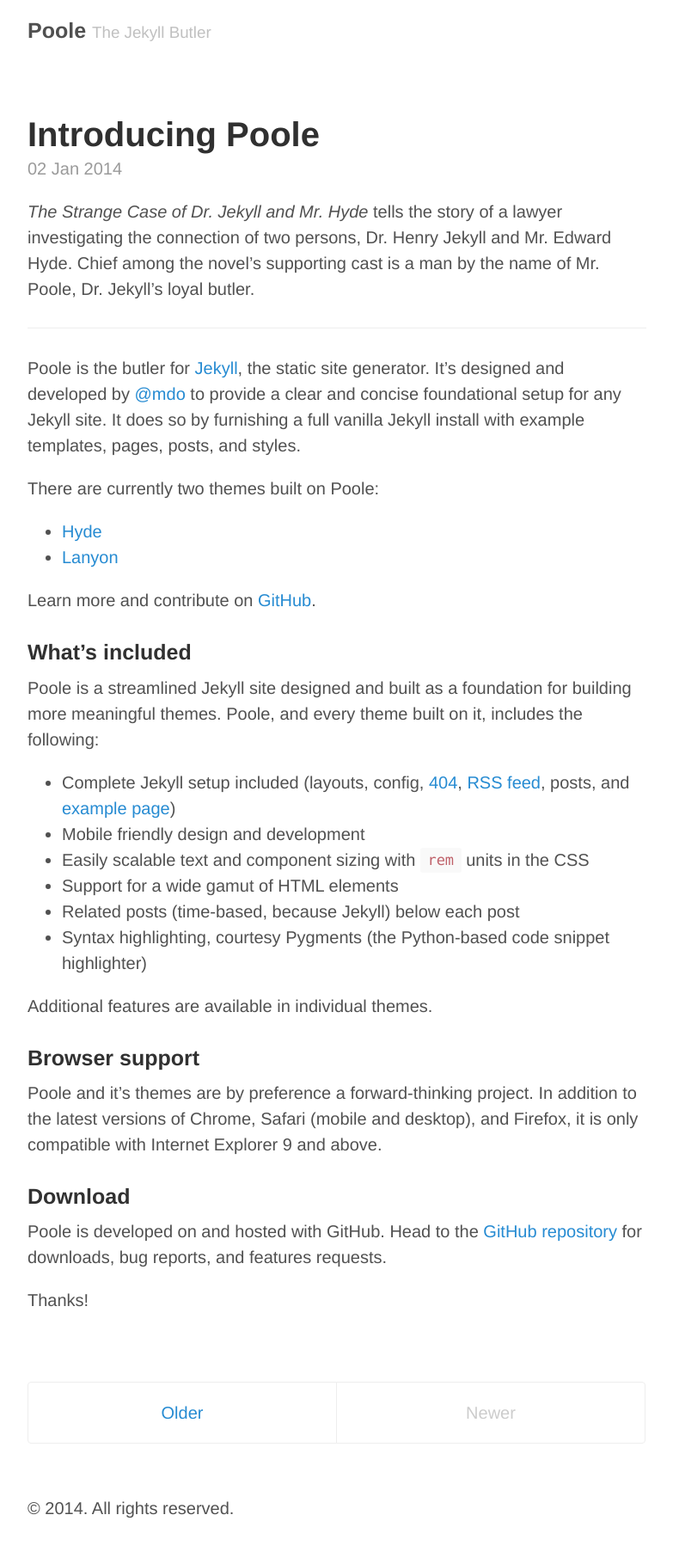
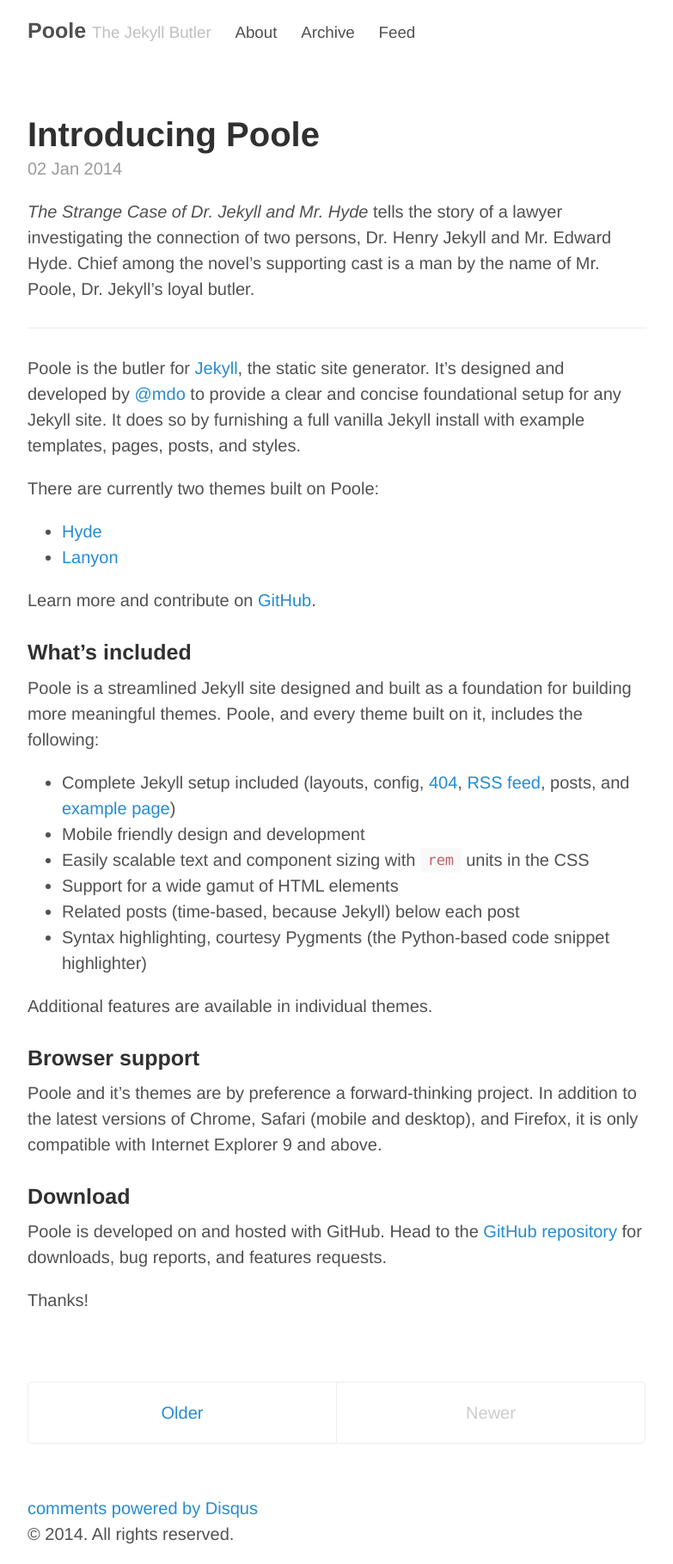
Before and after one commit to thongke/thongke.github.io, a Jekyll site: the page built from index.html, in a window 1280 px wide. Shown: the whole page at 86% size, without its empty margins (248-1031 px from the left). Built offline with Jekyll 4.4.1, drawn with Linux system fonts in a browser that asks for light colours; Markdown is read by kramdown in place of the engine named in the settings; the list of posts is cut into pages by our own code; before the commit the page ends 1789 px from its top, so only the background shows below that.

Commit message:
categorized

```diff
--- a/_config.yml
+++ b/_config.yml
@@ -20,3 +20,8 @@
 version:          1.0.0
 github:
   repo:           https://github.com/poole/poole
+
+pages_list:
+  About: '/about'
+  Archive: '/archive'
+  Feed: '/atom.xml'
--- /dev/null
+++ b/_includes/comments.html
@@ -0,0 +1,15 @@
+<!-- Add Disqus comments. -->
+<div id="disqus_thread"></div>
+<script type="text/javascript">
+  /* * * CONFIGURATION VARIABLES: EDIT BEFORE PASTING INTO YOUR WEBPAGE * * */
+  var disqus_shortname = '<USERNAME>'; // required: replace example with your forum shortname
+
+  /* * * DON'T EDIT BELOW THIS LINE * * */
+  (function() {
+    var dsq = document.createElement('script'); dsq.type = 'text/javascript'; dsq.async = true;
+    dsq.src = '//' + disqus_shortname + '.disqus.com/embed.js';
+    (document.getElementsByTagName('head')[0] || document.getElementsByTagName('body')[0]).appendChild(dsq);
+  })();
+</script>
+<noscript>Please enable JavaScript to view the <a href="http://disqus.com/?ref_noscript">comments powered by Disqus.</a></noscript>
+<a href="http://disqus.com" class="dsq-brlink">comments powered by <span class="logo-disqus">Disqus</span></a>
--- a/_layouts/default.html
+++ b/_layouts/default.html
@@ -2,6 +2,7 @@
 <html xmlns="http://www.w3.org/1999/xhtml" xml:lang="en" lang="en-us">
 
   {% include head.html %}
+  {% include googleanalytic.html %}
 
   <body>
 
@@ -10,10 +11,16 @@
         <h3 class="masthead-title">
           <a href="{{ site.baseurl }}" title="Home">{{ site.title }}</a>
           <small>{{ site.tagline }}</small>
+
+          {% for page in site.pages_list %}
+              &nbsp;&nbsp;&nbsp;<small><a href="{{ page[1]  }}">{{ page[0] }}</a></small>
+          {% endfor %}
+
         </h3>
       </div>
 
       {{ content }}
+      {% include comments.html %}
 
       <div class="footer">
         <p>
```
Also changed, not shown: _includes/googleanalytic.html (added, +10 -0 lines), archive.md (added, +10 -0 lines), 1 other file.
